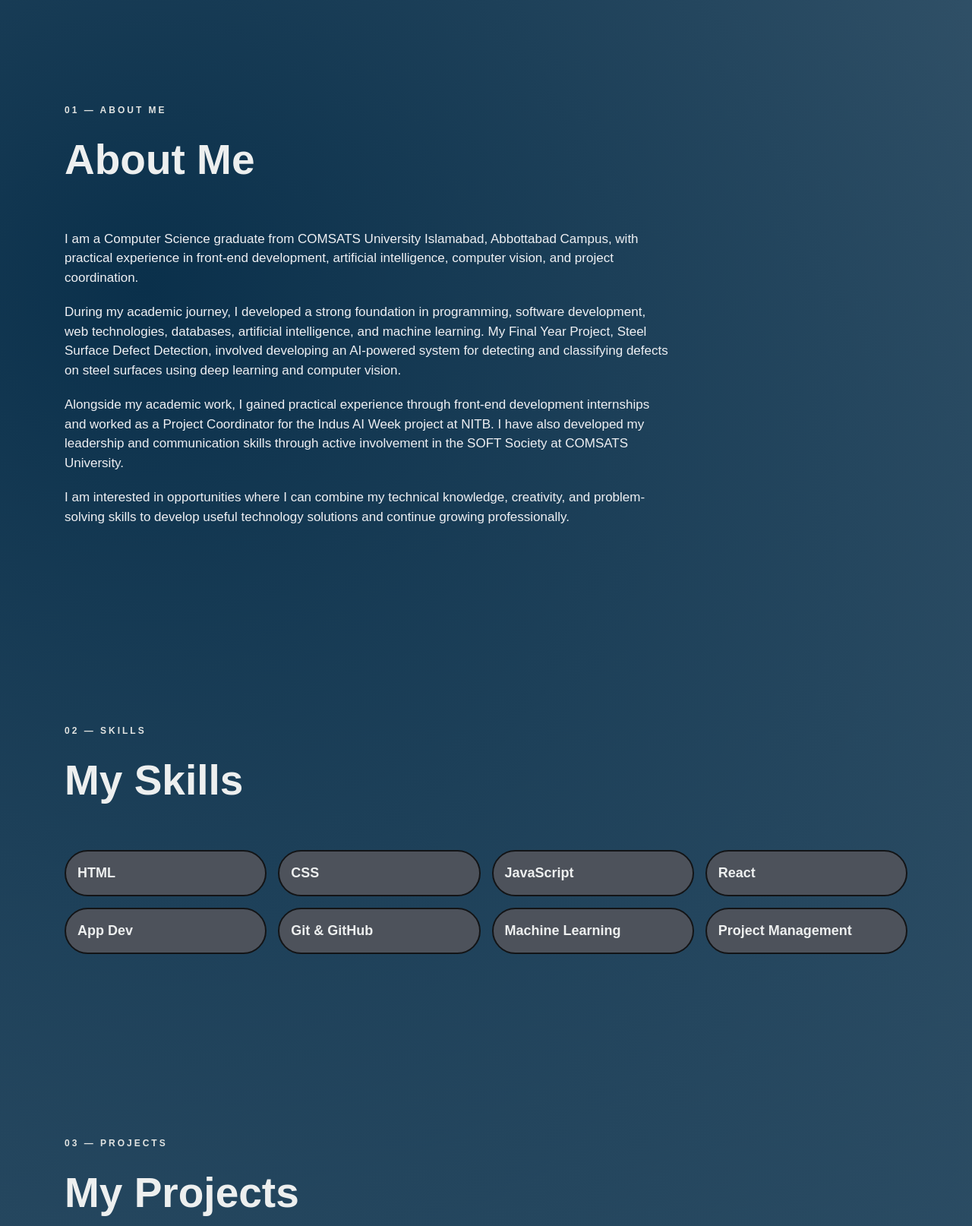
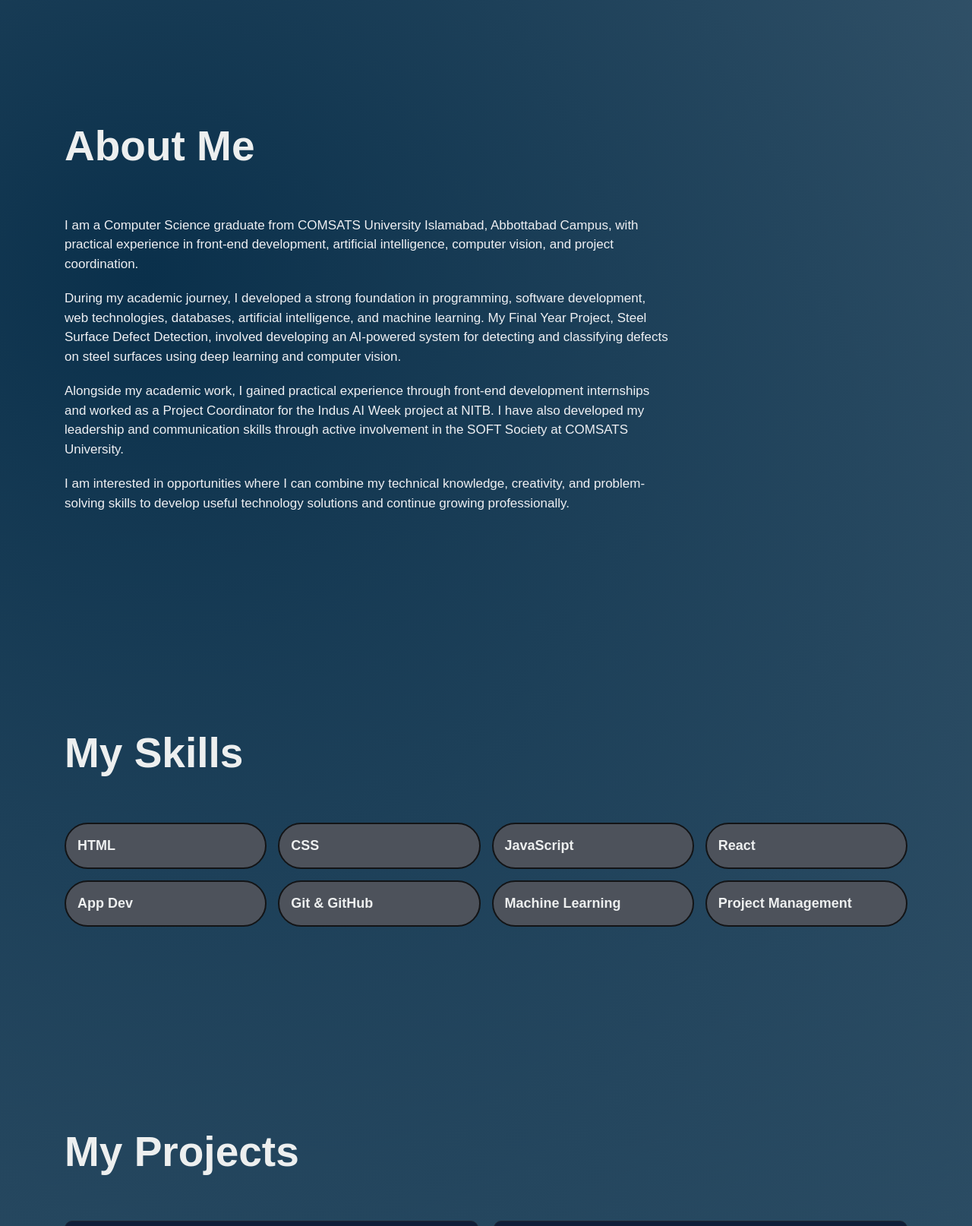
Before and after one commit to abbasturi512-coder/haider-abbas-portfolio, a plain HTML site: page index.html in a window 1280 px wide. Shown: the part 860-2474 px from the top of the page at 76% size. Drawn offline with Linux system fonts and the light colour scheme.

Commit message:
Fix HTML structure and formatting issues

```diff
--- a/index.html
+++ b/index.html
@@ -113,9 +113,6 @@
 
     <section id="about" class="section">
 
-        <p class="section-number">
-            01 — ABOUT ME
-        </p>
 
         <h2>
             About Me
@@ -160,9 +157,7 @@
 
     <section id="skills" class="section">
 
-        <p class="section-number">
-            02 — SKILLS
-        </p>
+
 
         <h2>
             My Skills
@@ -211,9 +206,6 @@
 
     <section id="projects" class="section">
 
-        <p class="section-number">
-            03 — PROJECTS
-        </p>
 
         <h2>
             My Projects
@@ -375,9 +367,7 @@
 
     <section id="experience" class="section">
 
-        <p class="section-number">
-            04 — EXPERIENCE
-        </p>
+
 
         <h2>
             My Journey
```
